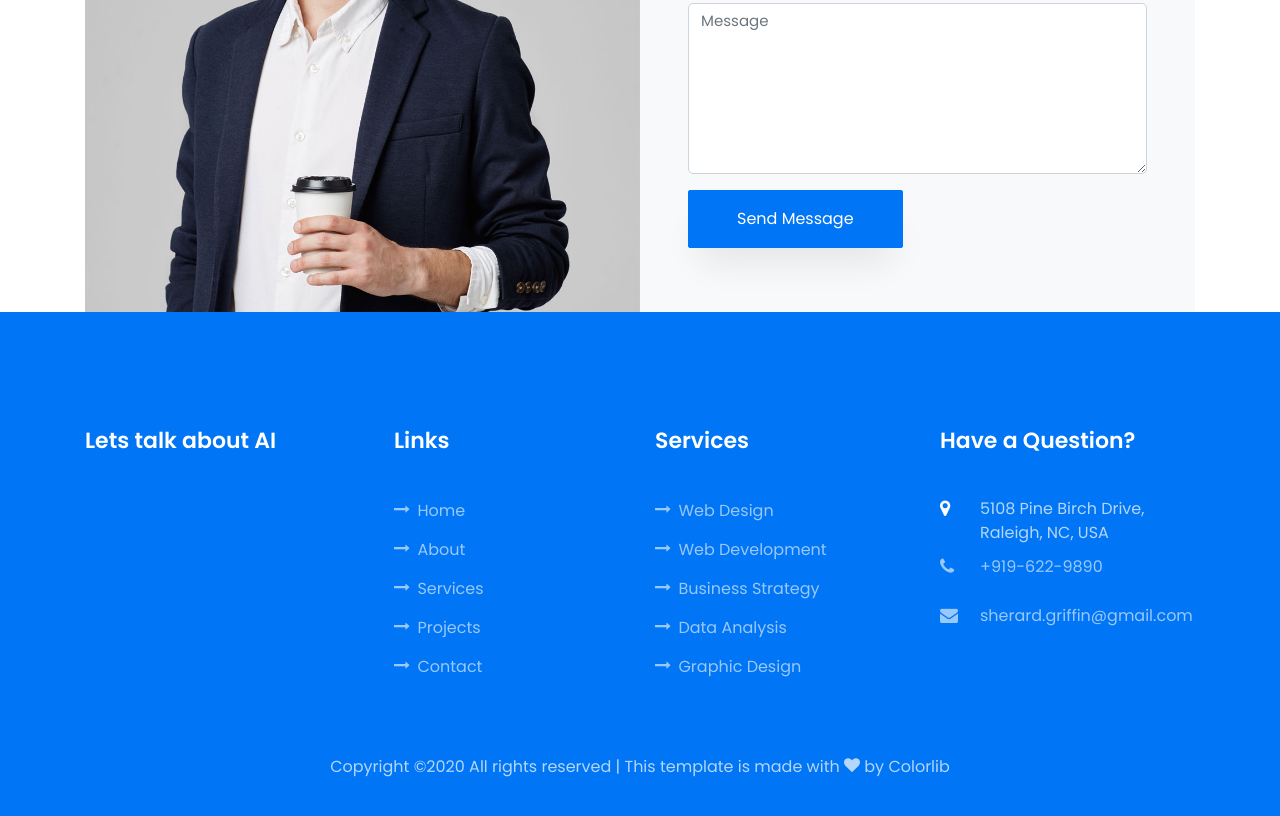
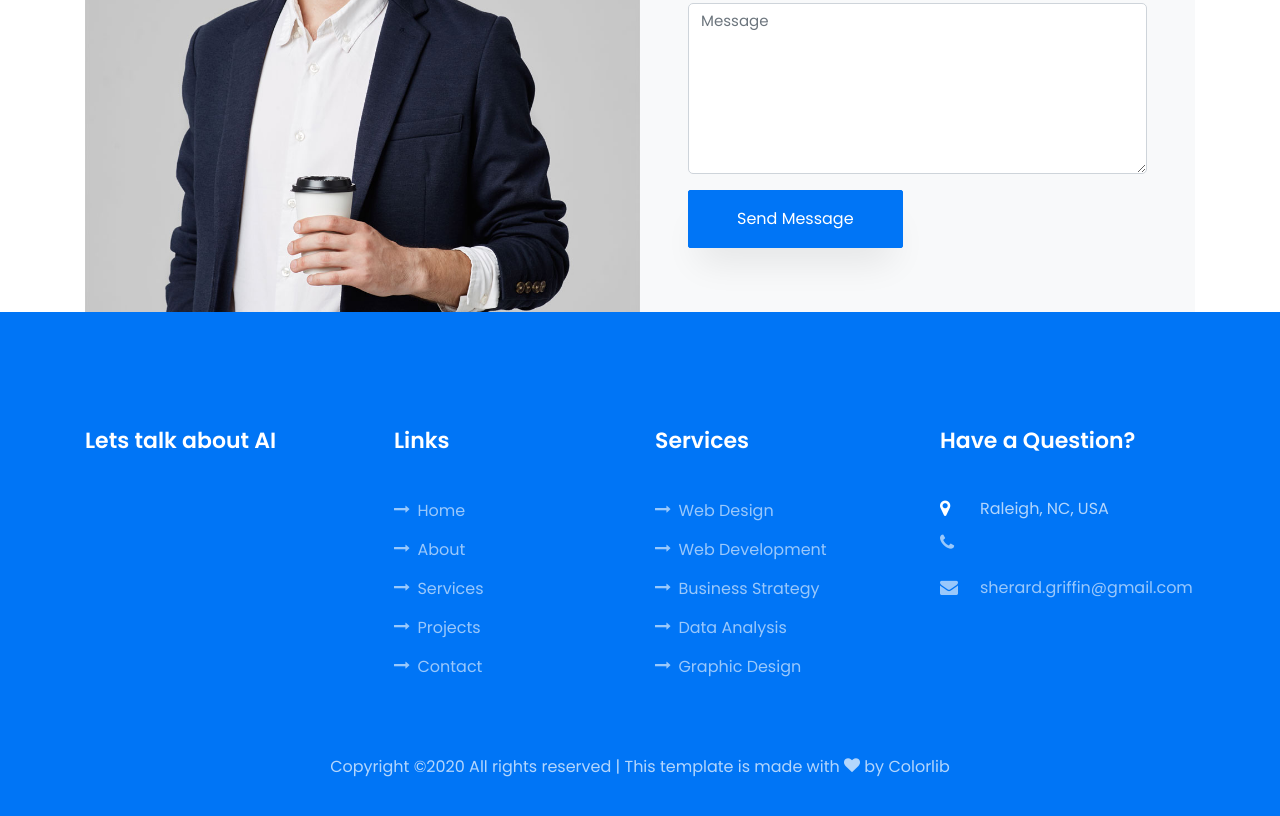
Before and after one commit to shgriffi/shgriffi.github.io, a plain HTML site: page index.html in a window 1280 px wide. Shown: the part 6655-7471 px from the top of the page. Drawn offline with Linux system fonts and the light colour scheme; files whose address does not match are found by name.

Commit message:
correcting adress footer

```diff
--- a/index.html
+++ b/index.html
@@ -422,8 +422,8 @@
             	<h2 class="ftco-heading-2">Have a Question?</h2>
             	<div class="block-23 mb-3">
 	              <ul>
-	                <li><span class="icon icon-map-marker"></span><span class="text">5108 Pine Birch Drive, Raleigh, NC, USA</span></li>
-	                <li><a href="#"><span class="icon icon-phone"></span><span class="text">+919-622-9890</span></a></li>
+	                <li><span class="icon icon-map-marker"></span><span class="text">Raleigh, NC, USA</span></li>
+	                <li><a href="#"><span class="icon icon-phone"></span><span class="text"></span></a></li>
 	                <li><a href="#"><span class="icon icon-envelope"></span><span class="text">sherard.griffin@gmail.com</span></a></li>
 	              </ul>
 	            </div>
```
